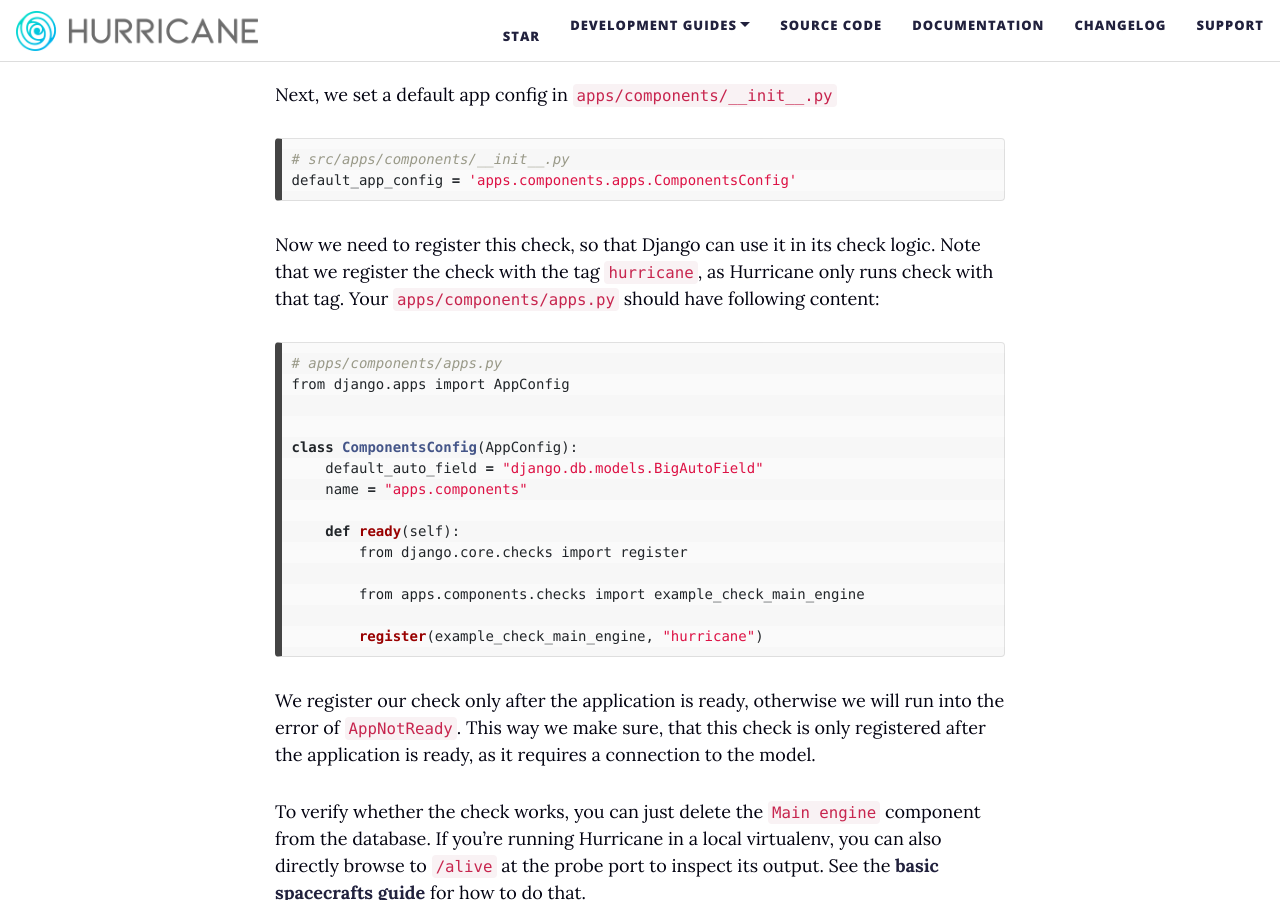
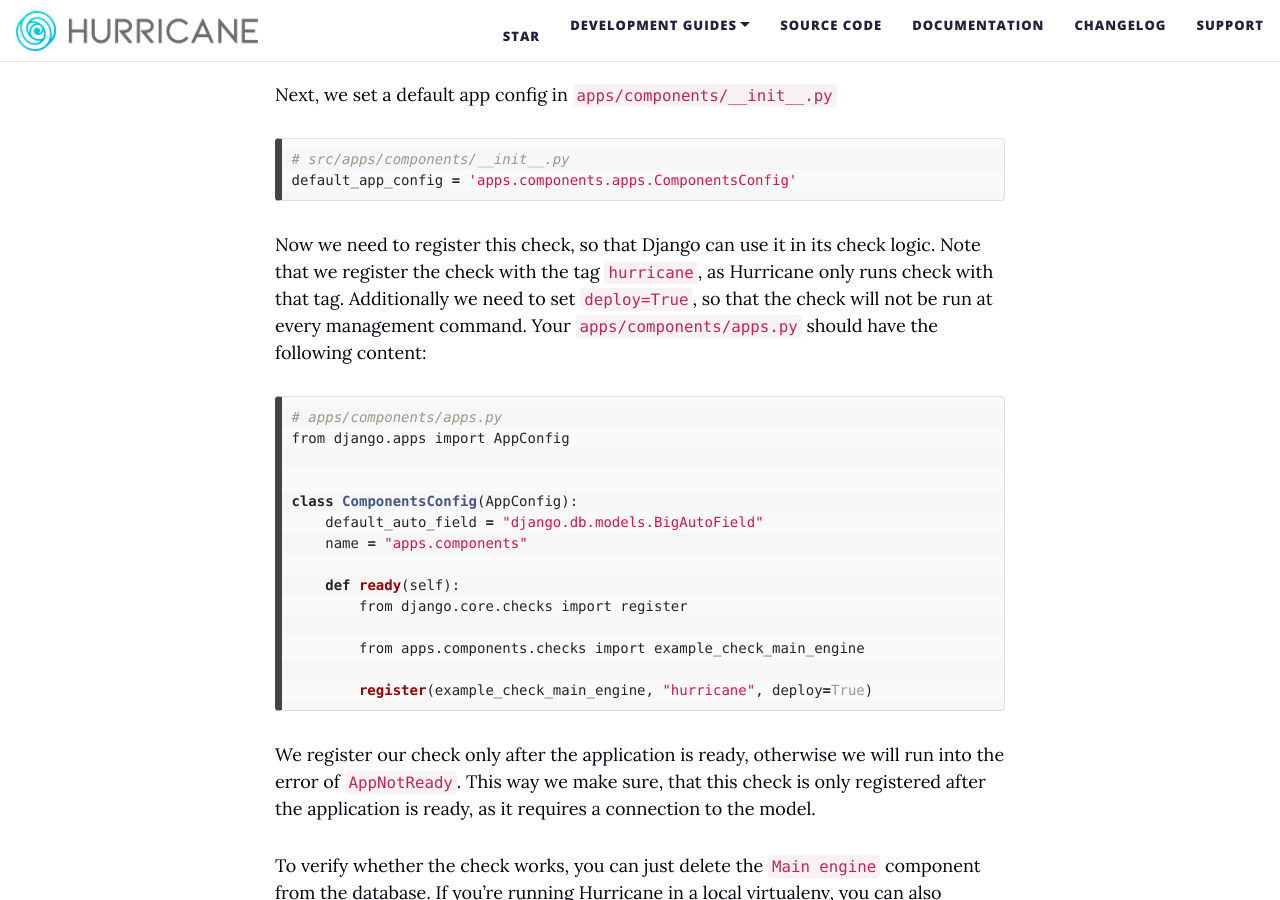
Before and after one commit to django-hurricane/django-hurricane.github.io, a Jekyll site: the page built from custom-checks.md, in a window 1280 px wide and 900 px high, scrolled down 1580 px. Built offline with Jekyll 4.4.1, drawn with Linux system fonts in a browser that asks for light colours; nearby versions of some CDN libraries.

Commit message:
chore: add hint about deploy-check

```diff
--- a/custom-checks.md
+++ b/custom-checks.md
@@ -64,7 +64,8 @@ default_app_config = 'apps.components.apps.ComponentsConfig'
 
 Now we need to register this check, so that Django can use it in its check logic.
 Note that we register the check with the tag `hurricane`, as Hurricane only runs check with that tag.
-Your `apps/components/apps.py` should have following content:
+Additionally we need to set `deploy=True`, so that the check will not be run at every management command.
+Your `apps/components/apps.py` should have the following content:
 
 ~~~python
 # apps/components/apps.py
@@ -80,7 +81,7 @@ class ComponentsConfig(AppConfig):
 
         from apps.components.checks import example_check_main_engine
 
-        register(example_check_main_engine, "hurricane")
+        register(example_check_main_engine, "hurricane", deploy=True)
 ~~~
 
 We register our check only after the application is ready, otherwise we will run into the error of `AppNotReady`.
```
